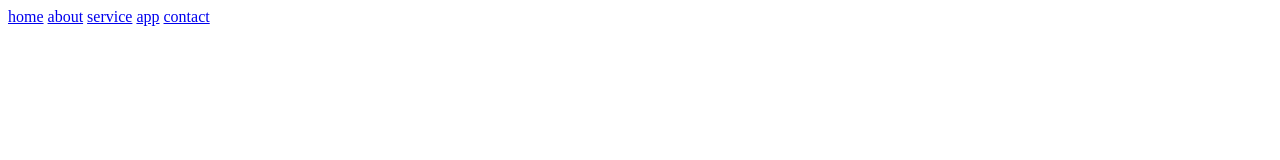
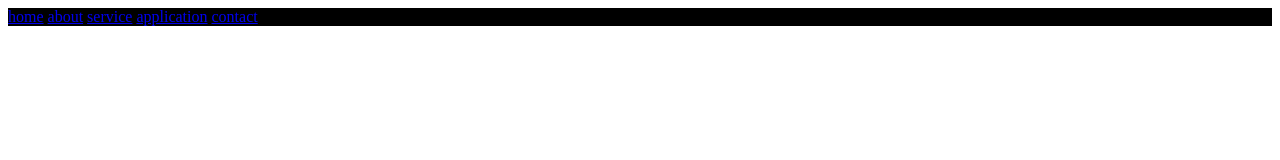
Before and after one commit to TammyLe175/Foundation-Web-Development, a plain HTML site: page twin feats/index.html in a window 1280 px wide. Drawn offline with Linux system fonts and the light colour scheme.

Commit message:
create css file and add some color in it

```diff
--- /dev/null
+++ b/twin feats/css/standard.css
@@ -0,0 +1,4 @@
+nav{
+    background-color: black;
+    color: white;
+}
--- a/twin feats/index.html
+++ b/twin feats/index.html
@@ -1,6 +1,7 @@
 <!DOCTYPE html>
 <html lang="en">
     <head>
+        <link rel="stylesheet" href="css/standard.css">
         <meta charset="UTF-8">
         <meta name="viewport" content="width=device-width, initial-scale=1.0">
         <title>Twin Feats Software</title>
@@ -10,7 +11,7 @@
             <a href="#home">home</a>
             <a href="#about">about</a>
             <a href="#service">service</a>
-            <a href="#app">app</a>
+            <a href="#app">application</a>
             <a href="#contact">contact</a>
 
 
```
